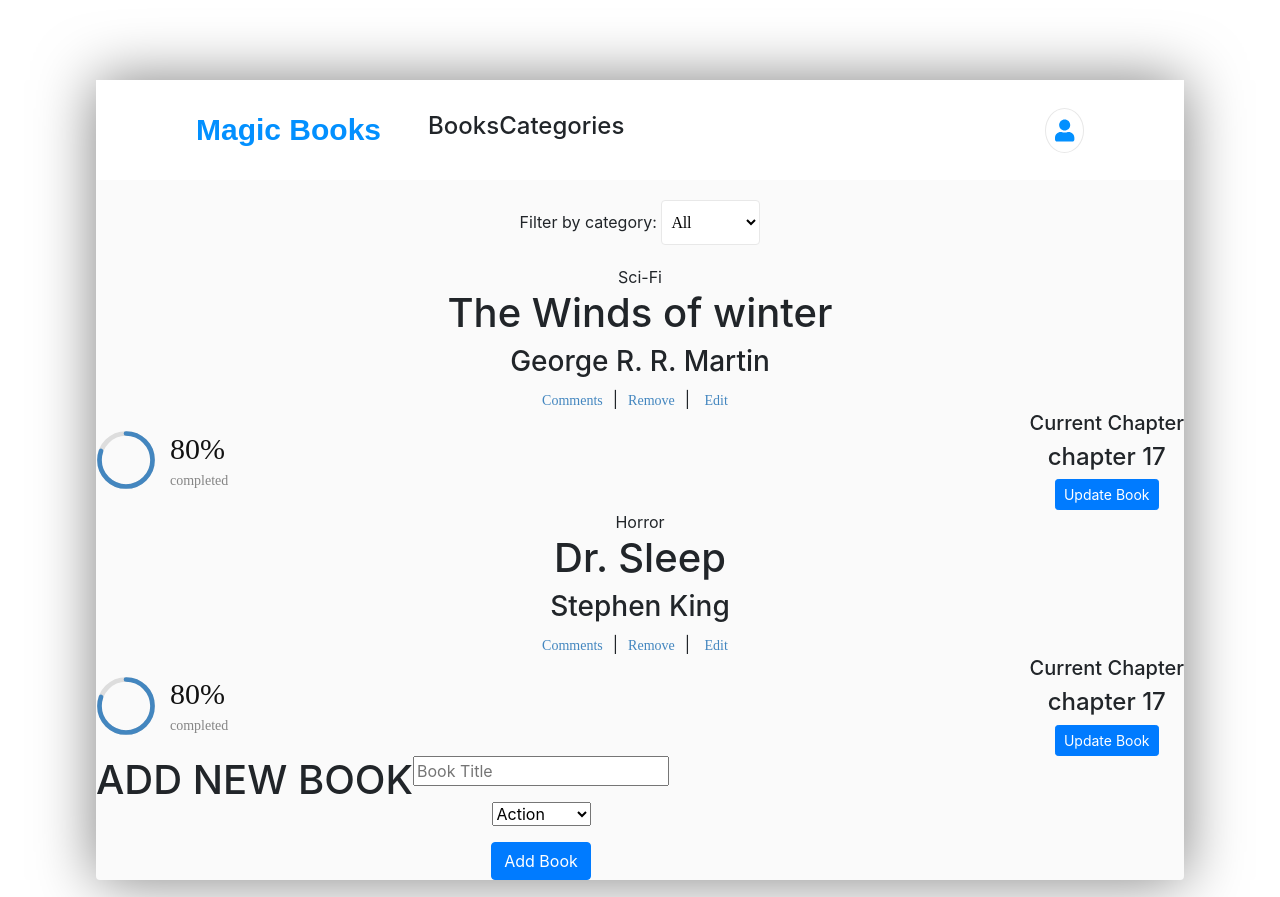
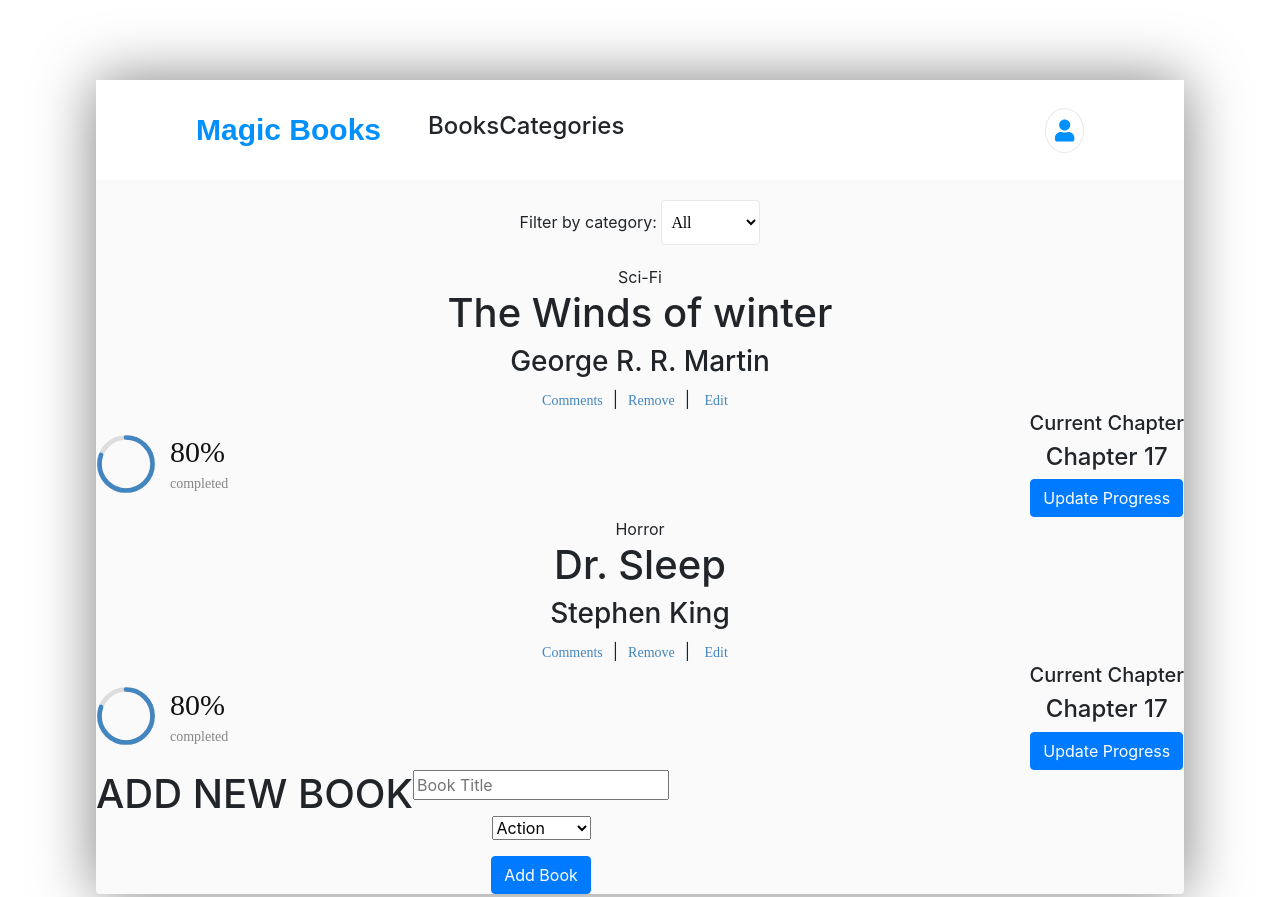
Before and after one commit to abouhid/Magic_books, a Gatsby site: page / in a window 1280 px wide. Shown: the top 897 px of the page. Built offline with nearby package versions, Linux system fonts and the light colour scheme; Gatsby itself is replaced by a stand-in of ours.

Commit message:
Finish Book styling

```diff
--- a/src/components/Book.js
+++ b/src/components/Book.js
@@ -24,11 +24,9 @@ const Book = ({ book, handleRemoveBook }) => {
 
         <div className="book_remove">
           <h5 className="Current-Chapter">Current Chapter</h5>
-          <h4 className="Current-Lesson">chapter 17</h4>
+          <h4 className="Current-Lesson">Chapter 17</h4>
 
-          <Button className="Rectangle-2 btn-primary btn-sm">
-            Update Book
-          </Button>
+          <Button className="Rectangle-2">Update Progress</Button>
         </div>
       </div>
     </div>
--- a/src/styles/layout.css
+++ b/src/styles/layout.css
@@ -787,9 +787,6 @@ pre tt:after {
 }
 
 .Current-Chapter {
-  width: 126px;
-  height: 18px;
-  margin: 1px 58px 0 59px;
   opacity: 0.5;
   font-family: RobotoSlab;
   font-size: 13px;
@@ -799,12 +796,10 @@ pre tt:after {
   line-height: normal;
   letter-spacing: normal;
   color: #121212;
+  margin-bottom: 10px;
 }
 
 .Current-Lesson {
-  width: 75px;
-  height: 21px;
-  margin: 7px 109px 4px 59px;
   font-family: RobotoSlab;
   font-size: 16px;
   font-weight: 300;
@@ -816,9 +811,10 @@ pre tt:after {
 }
 
 .Rectangle-2 {
-  margin: 12px 0 9px 59px;
-  padding: 7px 19px 8px 22px;
+  width: 184px;
   border-radius: 3px;
+  text-align: center;
+  background-color: #0069d9;
 }
 
 .book_details {
@@ -833,7 +829,11 @@ pre tt:after {
 }
 
 .book_remove {
-  flex: 1;
+  display: flex;
+  flex-direction: column;
+  align-items: baseline;
+  justify-content: center;
+  margin: 0px 50px;
 }
 
 .Line {
```
